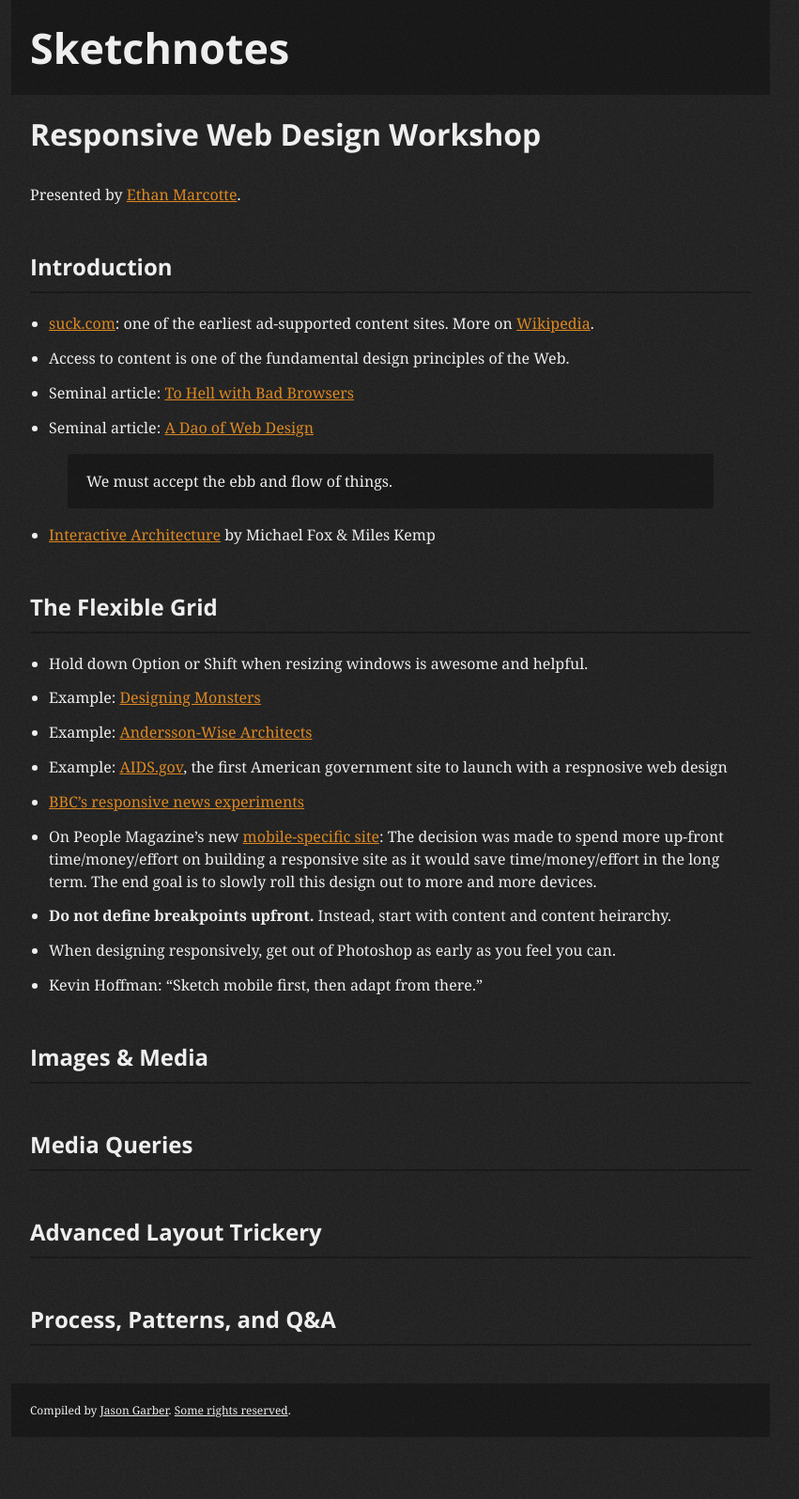
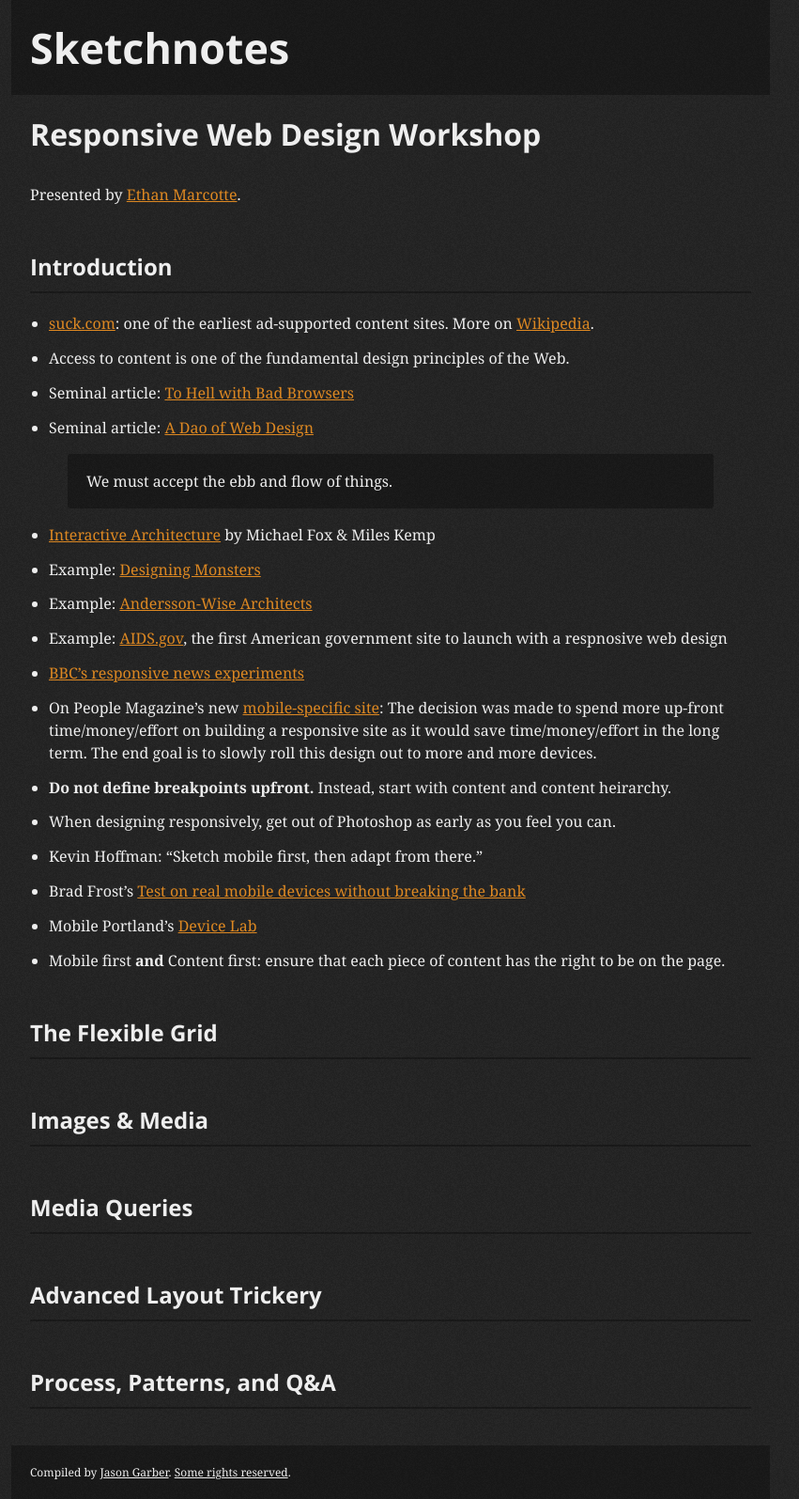
Before and after one commit to jgarber623/sketchnotes.sixtwothree.org, a Jekyll site: the page built from _posts/2012-08-08-responsive-web-design-workshop.md, in a window 1280 px wide. Shown: the whole page at 94% size, without its empty margins (224-1075 px from the left). Built offline with Jekyll 4.4.1, drawn with Linux system fonts in a browser that asks for light colours; before the commit the page ends 1529 px from its top, so only the background shows below that.

Commit message:
Reorganized some notes.

```diff
--- a/_posts/2012-08-08-responsive-web-design-workshop.md
+++ b/_posts/2012-08-08-responsive-web-design-workshop.md
@@ -17,10 +17,6 @@ Presented by [Ethan Marcotte](http://ethanmarcotte.com/).
 > We must accept the ebb and flow of things.
 
 - [Interactive Architecture](http://www.interactive-architecture.com/) by Michael Fox & Miles Kemp
-
-## The Flexible Grid ##
-
-- Hold down Option or Shift when resizing windows is awesome and helpful.
 - Example: [Designing Monsters](http://designingmonsters.com/)
 - Example: [Andersson-Wise Architects](http://www.anderssonwise.com/)
 - Example: [AIDS.gov](http://aids.gov/), the first American government site to launch with a respnosive web design
@@ -29,6 +25,13 @@ Presented by [Ethan Marcotte](http://ethanmarcotte.com/).
 - **Do not define breakpoints upfront.** Instead, start with content and content heirarchy.
 - When designing responsively, get out of Photoshop as early as you feel you can.
 - Kevin Hoffman: "Sketch mobile first, then adapt from there."
+- Brad Frost's [Test on real mobile devices without breaking the bank](http://bradfrostweb.com/blog/mobile/test-on-real-mobile-devices-without-breaking-the-bank/)
+- Mobile Portland's [Device Lab](http://mobileportland.com/content/device-lab-update-creating-non-profit-setting-board-and-moving-forward)
+- Mobile first **and** Content first: ensure that each piece of content has the right to be on the page.
+
+## The Flexible Grid ##
+
+
 
 ## Images & Media ##
 
```
